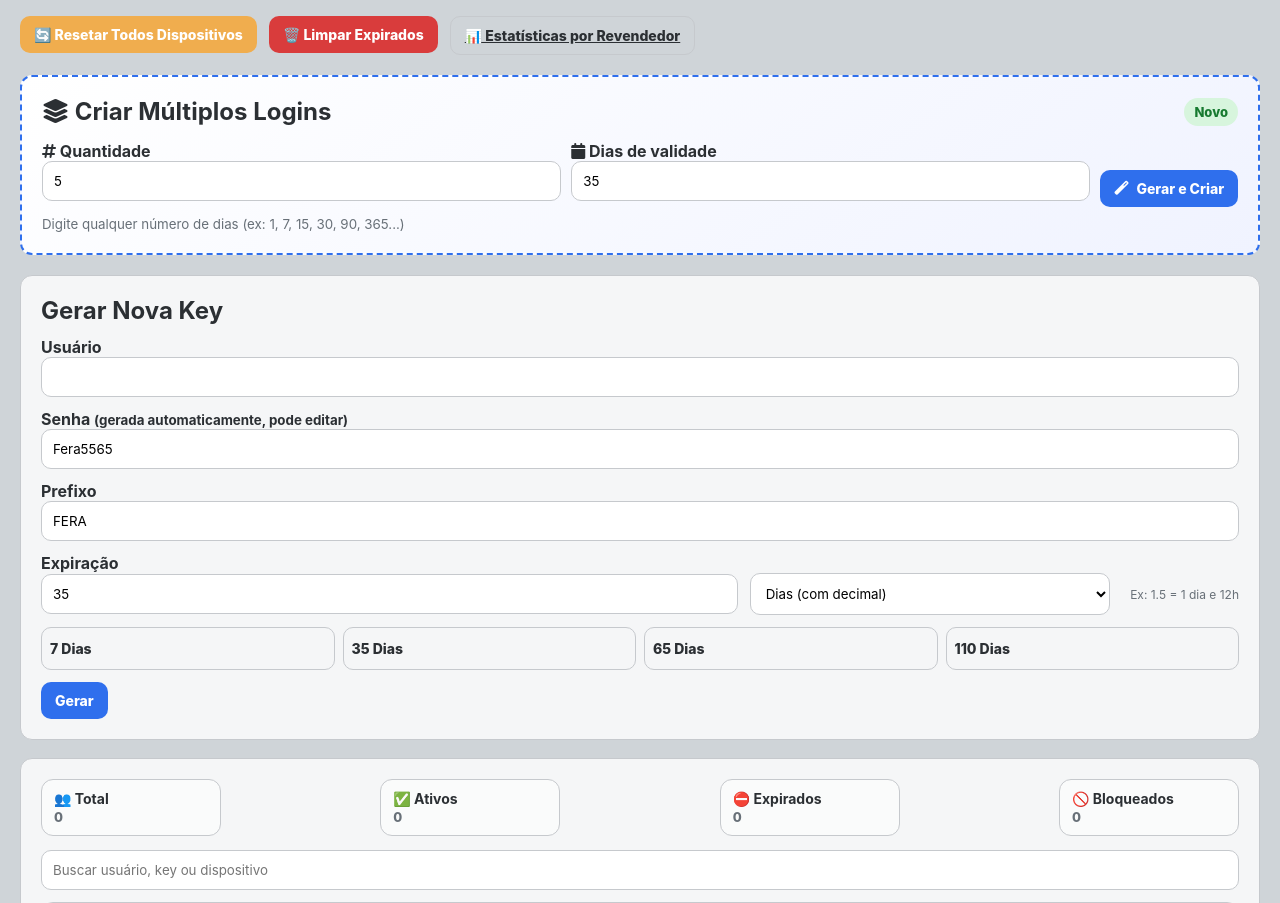
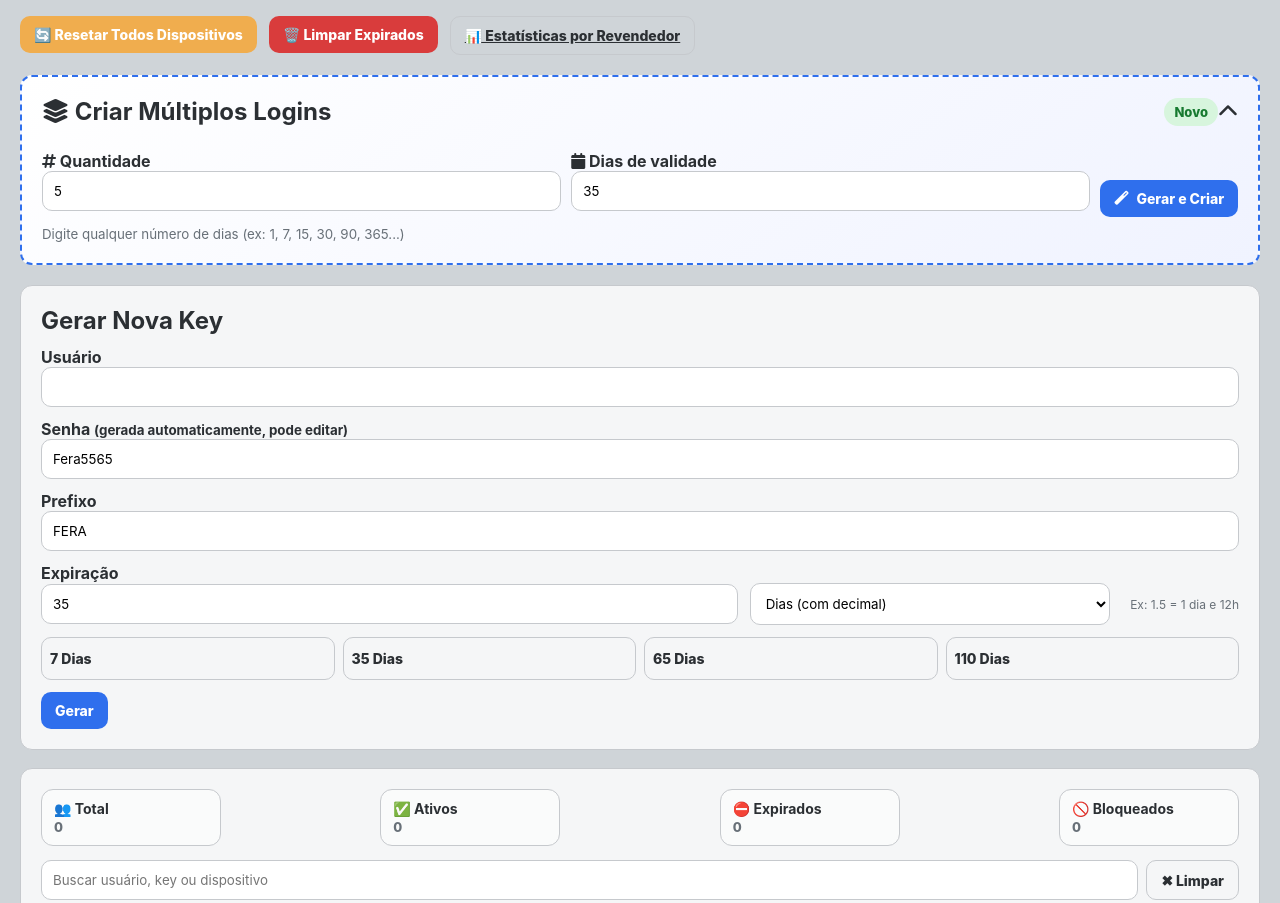
Before and after one commit to FeraAlpha/painel-licenca-server, a Flask app: template templates/admin_index.html in a window 1280 px wide. Shown: the part 69-972 px from the top of the page. Run offline with Flask 3, Linux system fonts and the light colour scheme; the template is opened without the code that fills it, so the values that code supplies are empty.

Commit message:
Update admin_index.html

```diff
--- a/templates/admin_index.html
+++ b/templates/admin_index.html
@@ -126,7 +126,7 @@
   }
   @keyframes spin { to { transform: rotate(360deg); } }
 
-  /* ===== TABELA COM SCROLL FIXO (melhoria 3) ===== */
+  /* ===== TABELA COM SCROLL FIXO ===== */
   .table-wrapper {
     max-height: 60vh;
     overflow-y: auto;
@@ -389,9 +389,62 @@
     margin-left: 8px;
   }
 
+  /* ===== ESTILOS PARA COLLAPSE (MELHORIA) ===== */
+  .collapsible-header {
+    display: flex;
+    justify-content: space-between;
+    align-items: center;
+    cursor: pointer;
+    user-select: none;
+    margin-bottom: 15px;
+  }
+
+  .collapsible-header .card-header {
+    margin-bottom: 0;
+    width: 100%;
+    pointer-events: none;
+  }
+
+  .collapsible-header .toggle-icon {
+    pointer-events: none;
+    transition: transform 0.2s ease;
+    font-size: 20px;
+  }
+
+  .collapsible-content {
+    max-height: 2000px;
+    overflow: hidden;
+    transition: max-height 0.3s ease-out, padding 0.3s ease-out, margin 0.3s ease-out;
+  }
+
+  .collapsible-content.collapsed {
+    max-height: 0;
+    padding-top: 0;
+    padding-bottom: 0;
+    margin-top: 0;
+    margin-bottom: 0;
+  }
+
+  /* ===== ESTILO PARA BUSCA ===== */
+  .search-container {
+    display: flex;
+    gap: 8px;
+    margin-bottom: 12px;
+  }
+
+  .search-container input {
+    flex: 1;
+    margin-bottom: 0;
+  }
+
+  .search-container button {
+    margin-bottom: 0;
+    white-space: nowrap;
+  }
+
   @media (max-width: 820px){
     thead th {
-      position: static; /* em mobile, o sticky pode atrapalhar, removemos */
+      position: static;
     }
 
     table, tbody, tr, td { display:block; width:100%; }
@@ -426,6 +479,12 @@
     .day-buttons {
       grid-template-columns: 1fr;
     }
+    .search-container {
+      flex-direction: column;
+    }
+    .search-container button {
+      width: 100%;
+    }
   }
 </style>
 </head>
@@ -456,13 +515,17 @@
   <a href="/admin/reseller_stats" class="btn btn-ghost">📊 Estatísticas por Revendedor</a>
 </div>
 
-<!-- ===== FUNÇÃO: CRIAR MÚLTIPLOS LOGINS (COM CRIAÇÃO REAL) ===== -->
+<!-- ===== FUNÇÃO: CRIAR MÚLTIPLOS LOGINS (COM COLLAPSE) ===== -->
 <div class="card batch-create">
+  <div class="collapsible-header" onclick="toggleCollapse(this)">
     <div class="card-header">
       <h2><i class="fas fa-layer-group"></i> Criar Múltiplos Logins</h2>
       <span class="badge badge-ok">Novo</span>
     </div>
+    <i class="fas fa-chevron-up toggle-icon"></i>
+  </div>
 
+  <div class="collapsible-content">
     <div style="display: flex; gap: 10px; align-items: center; flex-wrap: wrap; margin-top: 10px;">
       <div style="flex: 1; min-width: 150px;">
         <label><i class="fas fa-hashtag"></i> Quantidade</label>
@@ -498,6 +561,7 @@
         </button>
       </div>
       <div id="listaLogins"></div>
+    </div>
   </div>
 </div>
 
@@ -565,8 +629,11 @@
     </div>
   </div>
 
-  <!-- BUSCA -->
-  <input id="searchUser" placeholder="Buscar usuário, key ou dispositivo" style="margin-bottom:12px">
+  <!-- BUSCA COM BOTÃO LIMPAR -->
+  <div class="search-container">
+    <input id="searchUser" placeholder="Buscar usuário, key ou dispositivo">
+    <button class="btn btn-ghost" onclick="limparBusca()">✖ Limpar</button>
+  </div>
 
   <div class="table-wrapper">
     <table id="usersTable">
@@ -686,11 +753,39 @@
 
 <script>
 // ================== CONFIGURAÇÕES ==================
-const API_URL = "https://painel-licenca-server.onrender.com/admin/generate"; // URL da API
+const API_URL = window.location.origin + "/admin/generate";
 
 // ================== VARIÁVEIS GLOBAIS ==================
 let loginsGerados = [];
 let loginsCriados = [];
+
+// ================== FUNÇÃO PARA COLLAPSE ==================
+function toggleCollapse(headerElement) {
+  const card = headerElement.closest('.card');
+  const content = card.querySelector('.collapsible-content');
+  const icon = headerElement.querySelector('.toggle-icon');
+
+  content.classList.toggle('collapsed');
+
+  // Troca o ícone
+  if (content.classList.contains('collapsed')) {
+    icon.classList.remove('fa-chevron-up');
+    icon.classList.add('fa-chevron-down');
+  } else {
+    icon.classList.remove('fa-chevron-down');
+    icon.classList.add('fa-chevron-up');
+  }
+}
+
+// ================== FUNÇÃO PARA LIMPAR BUSCA ==================
+function limparBusca() {
+  document.getElementById('searchUser').value = '';
+  document.querySelectorAll("#usersTable tbody tr").forEach(tr => {
+    tr.style.display = "";
+  });
+  updateDashboard();
+  toast("Busca limpa!", "ok");
+}
 
 // ================== FUNÇÃO PARA GERAR NÚMEROS ALEATÓRIOS ==================
 function gerarNumeroAleatorio(tamanho) {
@@ -734,7 +829,7 @@ async function gerarMultiplosLogins() {
 
   for (let i = 0; i < quantidade; i++) {
     // Gerar número aleatório de 1 a 4 dígitos
-    const tamanhoNumero = Math.floor(Math.random() * 4) + 1; // 1 a 4
+    const tamanhoNumero = Math.floor(Math.random() * 4) + 1;
     let numeroAleatorio;
 
     // Garantir que não repita números
@@ -834,7 +929,7 @@ async function gerarMultiplosLogins() {
   // Atualizar dashboard
   updateDashboard();
 
-  // ===== MELHORIA 8: Feedback visual - recarregar página se houve sucesso =====
+  // Feedback visual - recarregar página se houve sucesso
   if (sucessos > 0) {
     toast(`${sucessos} logins criados! Recarregando a página...`, 'ok');
     setTimeout(() => {
@@ -911,7 +1006,7 @@ document.addEventListener("DOMContentLoaded", function() {
   const msg = url.searchParams.get("msg");
   if(msg) toast(msg);
 
-  // ===== MELHORIA 1: Inverter ordem padrão (mais novo no topo) =====
+  // Ordenar por data de criação (mais novo no topo)
   sortTableDefault();
 
   renderExp();
@@ -921,6 +1016,7 @@ document.addEventListener("DOMContentLoaded", function() {
   // Atualizar dica quando a unidade mudar
   const unitSelect = document.getElementById('expiryUnit');
   const hintSpan = document.getElementById('unitHint');
+  if (unitSelect && hintSpan) {
     unitSelect.addEventListener('change', function() {
       const unit = this.value;
       if (unit === 'days') hintSpan.innerText = 'Ex: 1.5 = 1 dia e 12h';
@@ -928,6 +1024,7 @@ document.addEventListener("DOMContentLoaded", function() {
       else if (unit === 'minutes') hintSpan.innerText = 'Ex: 1440 = 1 dia';
       else hintSpan.innerText = 'Ex: 86400 = 1 dia';
     });
+  }
 });
 
 function toggleDark(){ document.body.classList.toggle("dark"); }
@@ -939,14 +1036,12 @@ function toast(msg, type="ok"){
   setTimeout(()=>t.classList.remove("show"), 3000);
 }
 
-// Função para usar os botões rápidos (em dias)
 function setQuickExpiration(days) {
   document.getElementById('expiryValue').value = days;
   document.getElementById('expiryUnit').value = 'days';
   document.getElementById('unitHint').innerText = 'Ex: 1.5 = 1 dia e 12h';
 }
 
-// Preparar o envio do formulário: converter para segundos e colocar no campo expire_seconds
 function prepareSubmit(event) {
   event.preventDefault();
 
@@ -1051,15 +1146,15 @@ function sortTable(col){
   tbody.setAttribute("data-sort", asc ? "asc" : "desc");
 }
 
-// ===== MELHORIA 1: Ordenar por ID decrescente (mais novo primeiro) =====
+// Ordenar por data de criação (mais novo primeiro)
 function sortTableDefault() {
   const tbody = document.getElementById("usersTable").tBodies[0];
   const rows = Array.from(tbody.rows);
-  // Ordena pelo ID (primeira coluna, índice 0) em ordem decrescente
+  // Ordena pela data de criação (coluna 6 - índice 6) em ordem decrescente
   rows.sort((a,b) => {
-    const idA = parseInt(a.cells[0].innerText);
-    const idB = parseInt(b.cells[0].innerText);
-    return idB - idA;
+    const dateA = parseInt(a.getAttribute('data-created')) || 0;
+    const dateB = parseInt(b.getAttribute('data-created')) || 0;
+    return dateB - dateA;
   });
   rows.forEach(r => tbody.appendChild(r));
   tbody.setAttribute("data-sort", "desc");
@@ -1073,7 +1168,6 @@ function formatDateBR(ts){
   return `${dd}/${mm}/${yy}`;
 }
 
-// ================== FUNÇÕES CORRIGIDAS ==================
 function renderExp() {
   const now = new Date();
   now.setHours(0, 0, 0, 0);
@@ -1187,6 +1281,8 @@ setInterval(() => {
 // ================== EXPOR FUNÇÕES GLOBAIS ==================
 window.gerarMultiplosLogins = gerarMultiplosLogins;
 window.copiarTodosLogins = copiarTodosLogins;
+window.toggleCollapse = toggleCollapse;
+window.limparBusca = limparBusca;
 </script>
 </body>
 </html>
```
Lines whose indentation alone changed are shown as unchanged.
